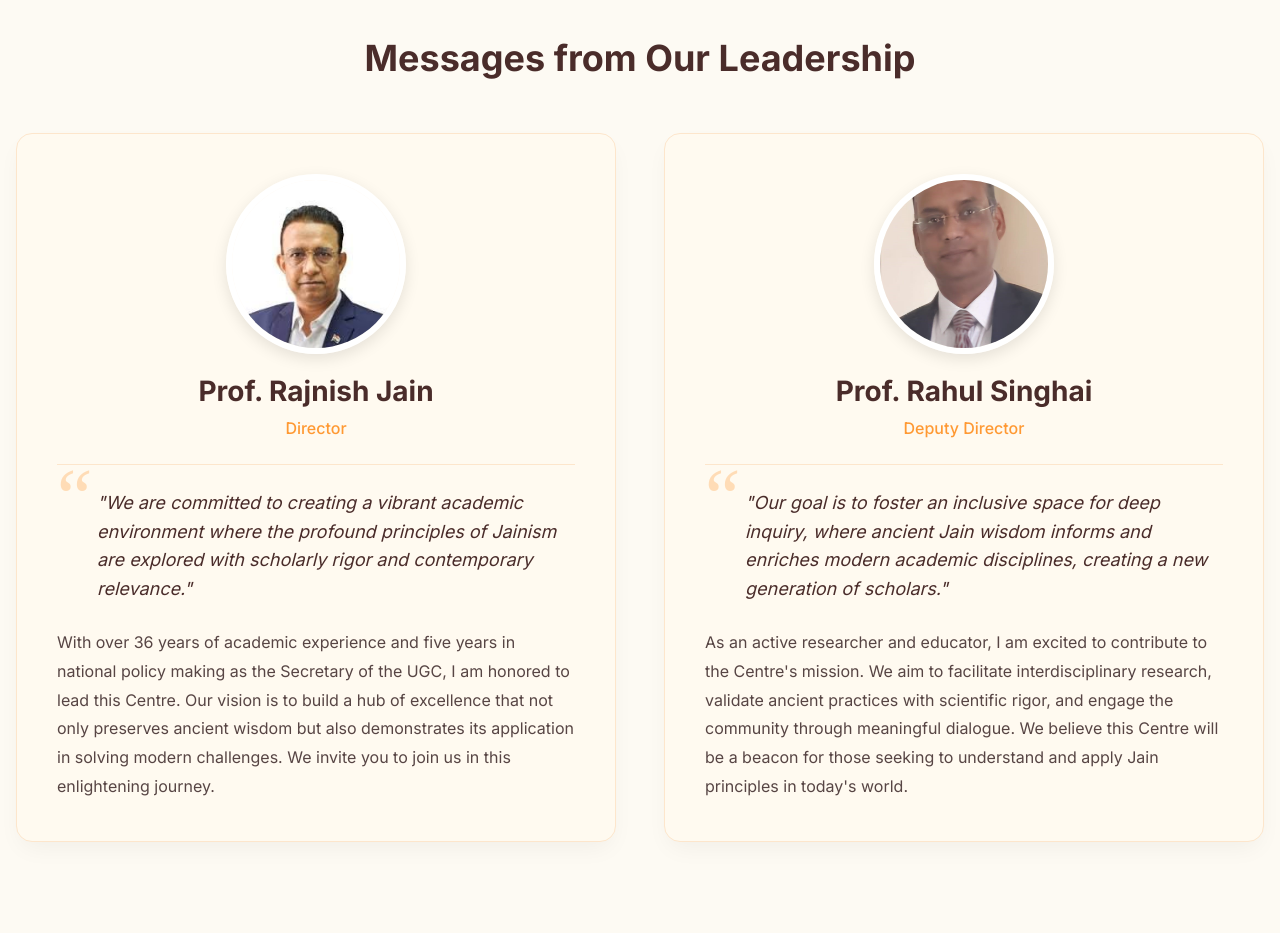
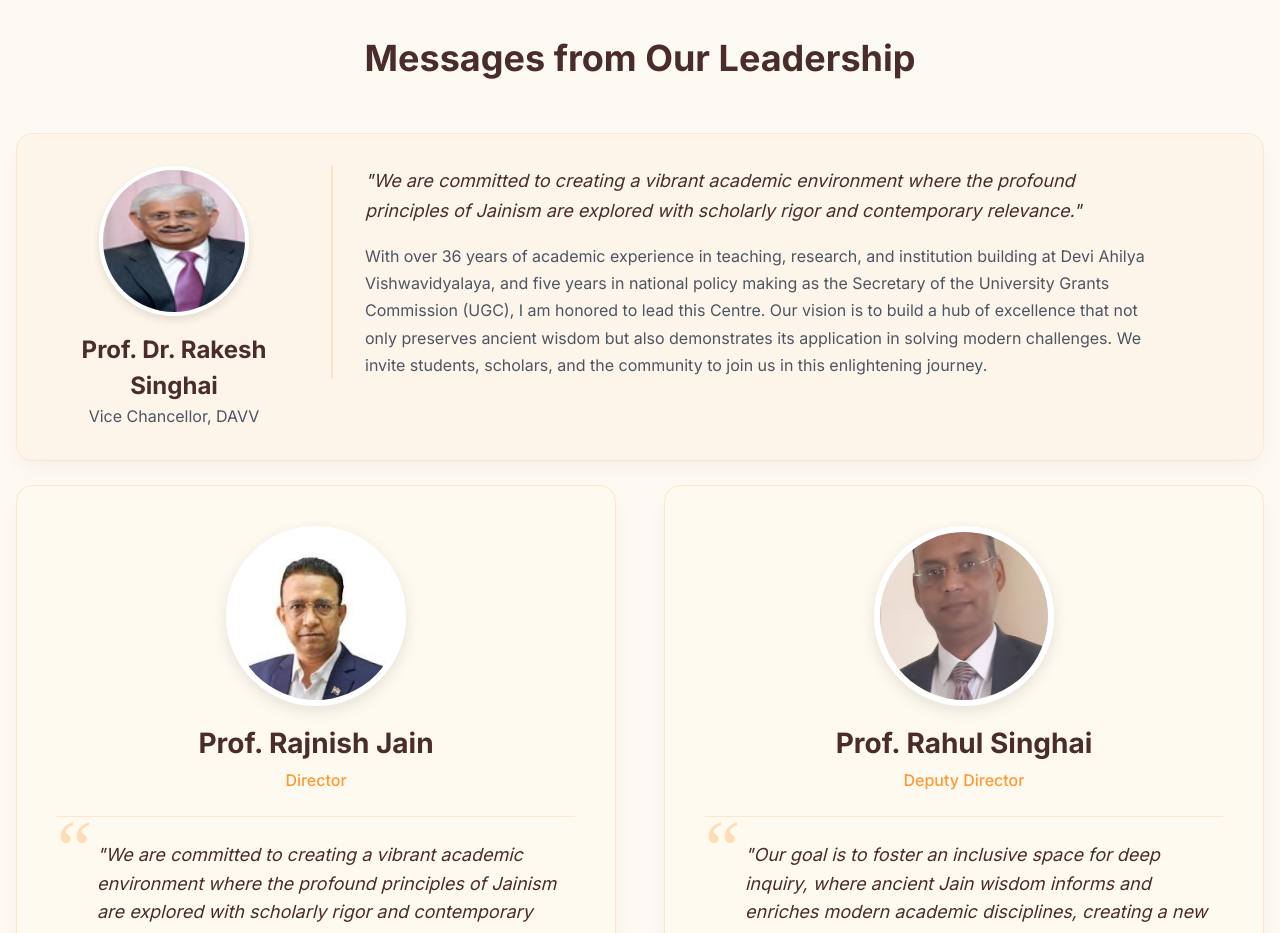
Before and after one commit to aditya-agr/Centre-of-Jain-Research, a plain HTML site: page index.html in a window 1280 px wide. Shown: the part 2340-3273 px from the top of the page. Drawn offline with nearby package versions, Linux system fonts and the light colour scheme.

Commit message:
Added the vc sir section

```diff
--- a/index.html
+++ b/index.html
@@ -232,6 +232,20 @@
             <div class="container mx-auto px-4">
                 <h2 class="section-title text-center mb-12">Messages from Our Leadership</h2>
 
+                <div class="hod-card">
+                    <div class="hod-image">
+                        <img src="images/vcsirimg.jpeg" alt="Vice Chancellor, Prof. Dr. Rakesh Singhai">
+                        <h3>Prof. Dr. Rakesh Singhai</h3>
+                        <p>Vice Chancellor, DAVV</p>
+                    </div>
+                    <div class="hod-message">
+                        <p class="italic quote">"We are committed to creating a vibrant academic environment where the profound principles of Jainism are explored with scholarly rigor and contemporary relevance."</p>
+                        <p>
+                            With over 36 years of academic experience in teaching, research, and institution building at Devi Ahilya Vishwavidyalaya, and five years in national policy making as the Secretary of the University Grants Commission (UGC), I am honored to lead this Centre. Our vision is to build a hub of excellence that not only preserves ancient wisdom but also demonstrates its application in solving modern challenges. We invite students, scholars, and the community to join us in this enlightening journey.
+                        </p>
+                    </div>
+                </div>
+                <br>
                 <!-- Grid container for side-by-side layout on larger screens -->
                 <div class="grid grid-cols-1 lg:grid-cols-2 gap-12">
 
--- a/style.css
+++ b/style.css
@@ -210,6 +210,56 @@ body {
     }
 }
 
+.hod-card {
+    display: flex;
+    flex-direction: column;
+    align-items: center;
+    gap: 2rem;
+    background-color: rgba(255, 153, 51, 0.05); /* saffron-500/5 */
+    padding: 2rem;
+    border-radius: 1rem; /* More rounded corners */
+    border: 1px solid #fde6cc; /* Subtle saffron border */
+    box-shadow: 0 10px 25px -5px rgba(0,0,0,0.05);
+    transition: transform 0.3s ease, box-shadow 0.3s ease;
+}
+.hod-card:hover {
+    transform: translateY(-10px);
+    box-shadow: 0 20px 30px -10px rgba(0,0,0,0.1);
+}
+.hod-image {
+    text-align: center;
+}
+.hod-image img {
+    width: 150px;
+    height: 150px;
+    border-radius: 50%;
+    border: 4px solid white;
+    box-shadow: 0 4px 8px rgba(0,0,0,0.1);
+    margin: 0 auto 1rem auto; /* Center the image */
+    object-fit: cover;
+}
+.hod-image h3 {
+    font-size: 1.5rem;
+    font-weight: 700;
+}
+.hod-image p {
+    color: #4b5563;
+}
+
+.hod-message {
+    border-top: 2px solid rgba(255, 153, 51, 0.2);
+    padding-top: 2rem;
+}
+.hod-message .quote {
+    font-size: 1.125rem;
+    color: var(--text-color);
+    margin-bottom: 1rem;
+}
+.hod-message p {
+    line-height: 1.7;
+    color: #4b5563;
+}
+
 /* Styling for the new Objectives Grid Section */
 .objective-item {
     display: flex;
```
Also changed, not shown: images/vcsirimg.jpeg (added).
